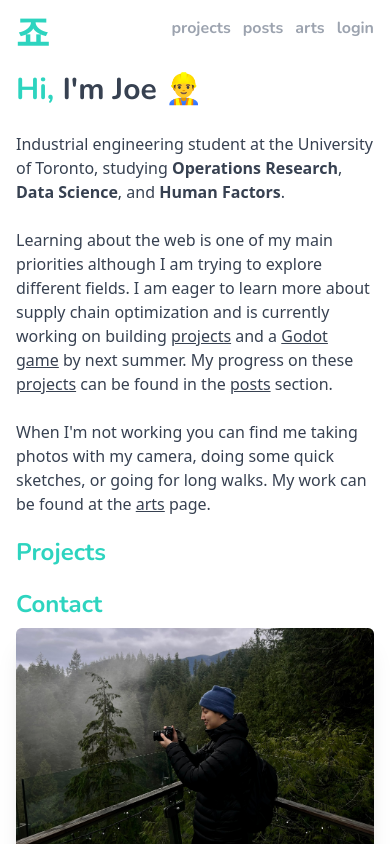
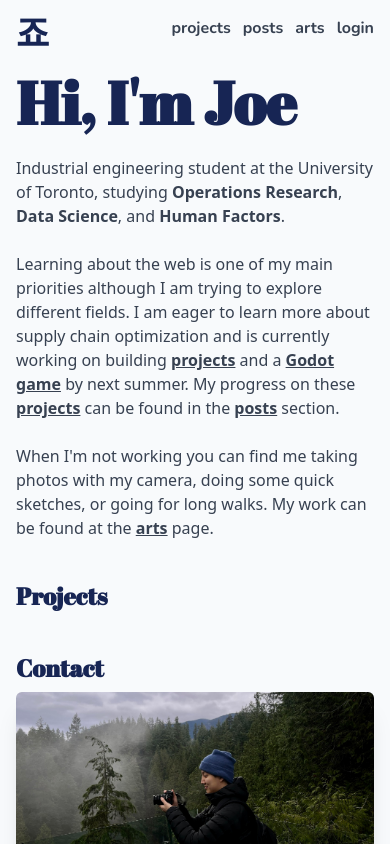
Before and after one commit to sehyunlee217/myBlog, a React (Vite) app in the folder client/: page / in a window 390 px wide. Built offline with nearby package versions, Linux system fonts and the light colour scheme; no server answers.

Commit message:
Modified css file for mobile accessibility and style changes

```diff
--- a/client/src/components/Footer.jsx
+++ b/client/src/components/Footer.jsx
@@ -3,7 +3,7 @@ import Clock from "./clock";
 
 function Footer() {
     return (
-        <div className="bg-primary_dark font-nunito text-font_dark sticky top-full flex justify-center">
+        <div className=" font-abril bg-primary_dark bg-opacity-80 dark:bg-emp_dark dark:text-bg_dark text-font_dark sticky top-full flex justify-center">
             <Clock />
         </div>
     );
--- a/client/src/components/Header.jsx
+++ b/client/src/components/Header.jsx
@@ -38,24 +38,24 @@ export default function Navbar() {
     }
 
     return (
-        <nav id="nav" className="flex justify-between text-gray-400  font-nunito font-bold p-4">
-            <div className=" text-teal-400 hover:text-orange-400 font-korean text-4xl">
+        <nav id="nav" className="flex justify-between font-nunito font-bold p-4">
+            <div className=" text-blue-950 dark:text-emp_dark hover:text-emp_dark dark:hover:text-orange-400  font-korean text-4xl">
                 <Link to="/">죠</Link>
             </div>
             <div className="flex gap-3 ">
-                <div className="hover:text-gray-800">
+                <div className="hover:text-emp_dark">
                     <Link to="/projects">projects</Link>
                 </div>
-                <div className="hover:text-gray-800">
+                <div className="hover:text-emp_dark">
                     <Link to="/posts">posts</Link>
                 </div>
-                <div className="hover:text-gray-800">
+                <div className="hover:text-emp_dark">
                     <Link to="/arts">arts</Link>
                 </div>
                 {
                     userInfo && (
                         <div className="flex gap-3">
-                            <div onClick={toggleBtn} className="hover:text-gray-800">
+                            <div onClick={toggleBtn} className="hover:text-emp_dark">
                                 <Link>create</Link>
                                 {
                                     createBtn && (
@@ -71,7 +71,7 @@ export default function Navbar() {
                     )
                 }
                 {!userInfo && (
-                    <div className="hover:text-gray-800">
+                    <div className="hover:text-emp_dark">
                         <Link to="/auth">login</Link>
                     </div>
                 )}
--- a/client/src/components/Post.jsx
+++ b/client/src/components/Post.jsx
@@ -4,7 +4,7 @@ import { Link } from "react-router-dom";
 function Post({ title, image, date, summary, _id }) {
 
     return (
-        <Link to={`/posts/${ _id }`} className="flex flex-col justify-between">
+        <Link to={`/posts/${ _id }`} className="flex flex-col justify-between pb-10">
             <img className="object-cover h-20 rounded-lg hover:opacity-80" src={'https://myblogapi-410916.ue.r.appspot.com/' + image} />
             <div className="flex flex-col gap-1">
                 <div className='flex justify-between align-middle'>
--- a/client/src/components/clock.jsx
+++ b/client/src/components/clock.jsx
@@ -17,6 +17,15 @@ export default function Clock() {
     const time = useTime();
 
     return (
-        <div className="flex " >Located in Toronto 🇨🇦 at {time.tz("America/Toronto").format("h:mm:ss A")}. Home belongs to Seoul 🇰🇷 at {time.tz("Asia/Seoul").format("MMM Do, h:mm:ss A")}  </div>
+        <div className="flex flex-row gap-4">
+            <div className="flex sm:gap-1">
+                <span className="hidden sm:block">Located in</span>
+                <div>Toronto 🇨🇦, at {time.tz("America/Toronto").format("h:mm:ss A")}.</div>
+            </div>
+            <div className="flex sm:gap-1">
+                <span className="hidden sm:block">Home belongs to</span>
+                <div>Seoul 🇰🇷, at {time.tz("Asia/Seoul").format("h:mm:ss A")}.</div>
+            </div>
+        </div>
     );
 }
--- a/client/src/index.css
+++ b/client/src/index.css
@@ -1,5 +1,6 @@
 @import url('https://fonts.googleapis.com/css2?family=M+PLUS+Rounded+1c:wght@300;400;500;700&family=Nunito:wght@300;400;500;600;700&display=swap');
 @import url('https://fonts.googleapis.com/css2?family=Do+Hyeon&display=swap');
+@import url('https://fonts.googleapis.com/css2?family=Abril+Fatface&family=Anton&family=Pacifico&display=swap');
 @tailwind base;
 @tailwind components;
 @tailwind utilities;
--- a/client/src/pages/Layout.jsx
+++ b/client/src/pages/Layout.jsx
@@ -4,9 +4,9 @@ import Footer from "../components/Footer";
 
 const Layout = () => {
     return (
-        <div className="h-full flex flex-col ">
+        <div className="h-full flex flex-col bg-gradient-to-br bg-slate-50 text-gray-700 dark:bg-bg_dark dark:text-slate-50">
             <Header />
-            <div className="font-rounded text-gray-700 bg-white px-4 h-full">
+            <div className="font-rounded px-4 h-full">
                 <Outlet />
             </div>
             <Footer />
--- a/client/src/pages/Public.jsx
+++ b/client/src/pages/Public.jsx
@@ -6,6 +6,7 @@ import { FaFilePdf } from "react-icons/fa";
 
 import Post from "../components/Post";
 import profilePic from "../img/profile.jpeg";
+import resume from "../files/resume.pdf";
 
 export default function Home() {
     const [posts, setPosts] = useState([]);
@@ -21,30 +22,30 @@ export default function Home() {
 
     return (
         <div id='public-container' className='flex justify-center'>
-            <div className="flex flex-col max-w-2xl w-full gap-5 sm:gap-10 md:gap-15">
+            <div className="flex flex-col max-w-2xl w-full gap-10 sm:gap-15 md:gap-20">
                 <div id="info-wrapper" className="flex flex-col gap-6">
-                    <div className="text-3xl font-bold font-nunito"><span className=" text-teal-400">Hi,</span> I'm Joe 👷‍♂️</div>
+                    <div className="text-6xl font-bold font-abril"><span className=" text-blue-950 dark:text-slate-50">Hi, I'm Joe</span> </div>
                     <div className="">
                         Industrial engineering student at the University of Toronto, studying <span className="font-bold">Operations Research</span>, <span className="font-bold">Data Science</span>, and <span className="font-bold">Human Factors</span>.
                     </div>
                     <div>
                         Learning about the web is one of my main priorities
                         although I am trying to explore different fields. I am eager to learn more about
-                        supply chain optimization and is currently working on building <Link className="underline hover:text-primary">projects</Link> and a <Link className="underline hover:text-primary">Godot game</Link> by next summer.
-                        My progress on these <Link className="underline hover:text-primary">projects</Link> can be found in the <Link to="/posts" className="underline">posts</Link> section.
+                        supply chain optimization and is currently working on building <Link to="/projects" className="underline font-bold">projects</Link> and a <Link className="underline font-bold">Godot game</Link> by next summer.
+                        My progress on these <Link to="/projects" className="underline font-bold">projects</Link> can be found in the <Link to="/posts" className="underline font-bold">posts</Link> section.
                     </div>
                     <div>
                         When I'm not working you can find me taking photos with my camera, doing some quick sketches, or going for long walks.
-                        My work can be found at the <Link to="/arts" className="underline">arts</Link> page.
+                        My work can be found at the <Link to="/arts" className="underline font-bold">arts</Link> page.
                     </div>
                 </div>
 
                 <div id="project-wrapper">
-                    <div className="text-2xl sm:text-3xl font-nunito font-extrabold text-teal-400">Projects</div>
+                    <div className="text-2xl sm:text-3xl font-abril font-extrabold text-blue-950 dark:text-slate-50">Projects</div>
                 </div>
 
-                <div id="project-wrapper">
-                    <div className="text-2xl sm:text-3xl font-nunito font-extrabold text-teal-400 pb-2">Contact</div>
+                <div id="contact-wrapper">
+                    <div className="text-2xl sm:text-3xl font-abril font-extrabold text-blue-950 dark:text-slate-50 pb-2">Contact</div>
                     <div className="font-nunito flex flex-wrap sm:flex-nowrap">
                         <div className="w-full">
                             <img className="w-full rounded-md shadow-xl" src={profilePic}></img>
@@ -62,7 +63,7 @@ export default function Home() {
                                 <BiBookContent size={25} />
                                 <span className="hidden sm:flex">read.cv</span>
                             </a>
-                            <a href="./directory/yourfile.pdf" download="SeunghyunLee_Resume" className="hover:cursor-pointer flex gap-4 justify-center items-center hover:text-teal-500">
+                            <a href={resume} download="Seunghyun(Joe)_Lee_CV.pdf" className="hover:cursor-pointer flex gap-4 justify-center items-center hover:text-teal-500">
                                 <FaFilePdf size={25} />
                                 <span className="hidden sm:flex">Resume</span>
                             </a>
@@ -76,7 +77,7 @@ export default function Home() {
                 </div>
 
                 <div id="skills-wrapper">
-                    <div className="font-extrabold text-2xl sm:text-3xl font-nunito text-teal-400 pb-2">Technical Skills</div>
+                    <div className="font-extrabold text-2xl sm:text-3xl font-abril text-blue-950 dark:text-slate-50 pb-2">Skills</div>
                     <div className="text-font_dark flex justify-between transition ease-in-out delay-300" >
                         <BiLogoJavascript className=" hover:text-korean_umber duration-700" size={50} />
                         <BiLogoPython className=" hover:text-korean_yellow duration-700" size={50} />
@@ -91,7 +92,7 @@ export default function Home() {
                 </div>
 
                 <div id="post-wrapper" className="flex flex-col justify-center">
-                    <div className="text-2xl sm:text-3xl font-nunito font-extrabold text-teal-400 pb-2">Posts</div>
+                    <div className="text-2xl sm:text-3xl font-abril font-extrabold text-blue-950 dark:text-slate-50 pb-2">Posts</div>
                     <div className="grid grid-cols-1 max-w-lg w-full pb-20 gap-6">
                         {posts.length > 0 && posts.slice(0, 3).map(post =>
                             <Post
--- a/client/tailwind.config.js
+++ b/client/tailwind.config.js
@@ -19,13 +19,27 @@ export default {
         korean_blue: "#1583AF", // traditional blue / 전통 흑청색
         korean_lightblue: "#18B4E9", // traditional light blue / 전통 청벽색
         korean_yellow: "#F1A55A", // traditional yellow / 송화색
-        korean_yellowgreen: "#16AA52" // traditional yellowgreen / 명록색
+        korean_yellowgreen: "#16AA52", // traditional yellowgreen / 명록색
+
+        bg_light: "#EBE4D5",
+        font_light: "#B09777",
+        emp_light: "#403A37",
+
+        bg_dark: "#403A37",
+        font_dark: "#EBE4D5",
+        emp_dark: "#F0BD5E"
+
+
       },
       fontFamily: {
         "rounded": ['M+PLUS+Rounded+1c', 'sans-serif'],
         "nunito": ['Nunito', 'sans-serif'],
-        "korean": ['Do Hyeon', 'sans-serif']
+        "korean": ['Do Hyeon', 'sans-serif'],
+        "abril": ['Abril Fatface', 'sans-serif']
       },
+      keyframes: {
+
+      }
     },
     screens: {
       'sm': '640px',
```
Also changed, not shown: 2 other files (tests, documents, lock files or other folders).
